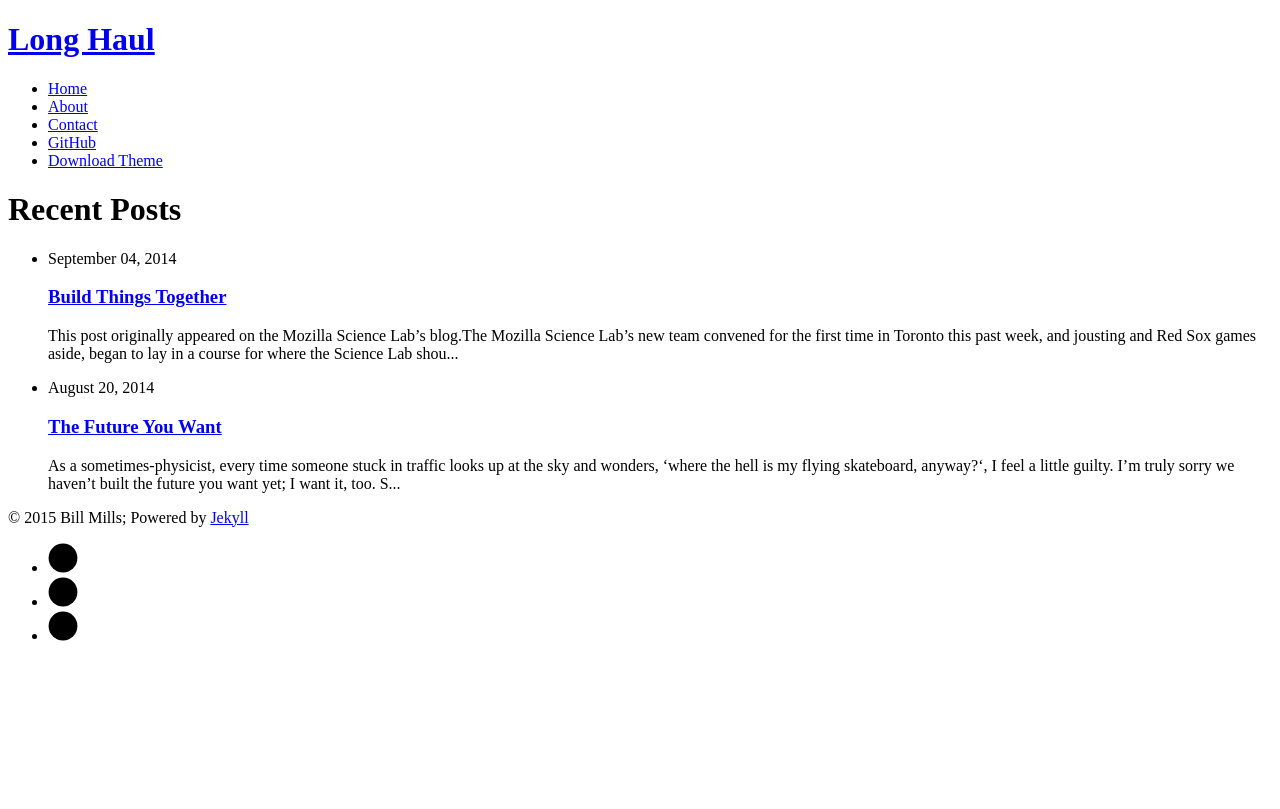
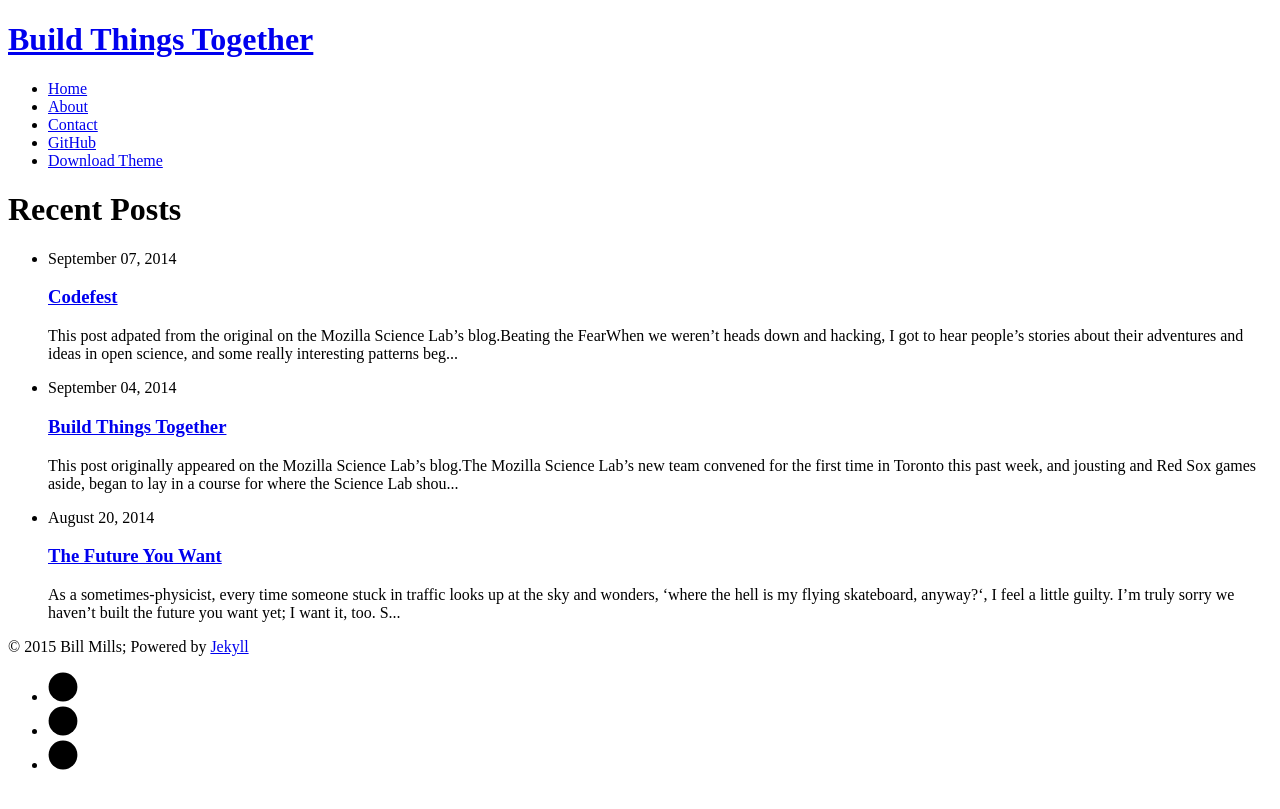
Before and after one commit to bkatiemills/blog, a Jekyll site: the page built from index.html, in a window 1280 px wide. Shown: the top 809 px of the page. Built offline with Jekyll 4.4.1, drawn with Linux system fonts in a browser that asks for light colours; nearby versions of some CDN libraries; Markdown is read by kramdown in place of the engine named in the settings; the list of posts is cut into pages by our own code; comment, search, counter and statistics services are not loaded; part of the change alters nothing that is shown.

Commit message:
migrating posts

```diff
--- a/_config.yml
+++ b/_config.yml
@@ -1,4 +1,4 @@
-title: Long Haul
+title: Build Things Together
 description: Long Form Jekyll theme built with SASS / COMPASS / SUSY
 
 url: x
--- /dev/null
+++ b/_posts/2014-09-07-codefest.markdown
@@ -0,0 +1,31 @@
+---
+layout: post
+title:  "Codefest"
+date:   2014-09-07
+---
+
+*This post adpated from the original on the Mozilla Science Lab's blog.*
+
+## Beating the Fear
+
+When we weren't heads down and hacking, I got to hear people's stories about their adventures and ideas in open science, and some really interesting patterns began to appear.
+
+The first thing a group of us managed to collaboratively hack together was a dinner plan for the night before. On the walk back, [Naupaka Zimmerman][naupaka] brought up a key problem that new researchers face; to paraphrase: "There are so many technology choices out there that sound the same to beginners - Zshell, Cshell, OMGshell - not to mention all the options they might not have noticed - how can they feel like they are making informed decisions?" The initial bewilderment this describes is a thread we as a community should tug on. My instincts say that worrying about technology choices and the nebulous concept of 'best', especially for beginners, is a trap of infinite anxiety; the focus needs to be on goals, and whatever tool lands your particular plane is *good enough for now*. Making mistakes and iterating next time is better than okay - it's how 'best' happens. But it's easy for me to say that, and Naupaka's point is crucial; how can we make a really warm and practical welcome to people jumping in for the first time?
+
+Much to my delight, Stephanie Hampton convened a [project][project] at Codefest to write a paper, intended for traditional journal publication, on how people can spool up from zero on open science. Tons of great ideas got exchanged in the session, but one thing that stood out to me after reviewing the notes was that the hurdles discussed were largely not technical - they were psychological. As a broad community, scientists coming to open practices are often fearful of getting scooped, or as the draft points out, afraid of being wrong in public. I have seen this over and over when I introduce researchers to open source version control, for example; there is always a lot of anxiety over putting 'bad' code up on GitHub, and a lot of time gets sunk into cleanup beforehand. Meanwhile, the majority of the code I put up on GitHub is terrible - [truly hilariously bad][bad] in some cases - but I maintain this doesn't matter; it's all part of the process. GitHub isn't my publication journal; it's my lab book. But again - it's easy for an open source stalwart to have that internalized; it's a whole different story for people new to the process, and their worries are very real. Helping resolve the anxieties that Naupaka, Stephanie et al so astutely described should be a key point of study for our community, beyond the merely technical.
+What Discoverability Problem?
+
+I think one of the biggest home runs we get out of an event like Codefest or the [MSL Sprint][sprint] is a critical mass of interaction. By putting all that knowledge together with low barriers to exchange, the discoverability problem that is one of open science's biggest bugbears is completely blown away. I saw this over and over at Codefest this week; from advising Lauren Hallett and Andy Lyons on [contributing][contribs] to a parser for extracting seed data from [Kew Gardens][kew], to hovering around the edges of Ben Best's conversation on GIS in R and Python to sitting with [Ralph and Matthew][ralph] at the Sprint to imagine [Trillian][trillian], the sheer volume of 'hey have you heard of X' creates a shared pool of knowledge that leaves bad discoverability no where to hide.  And when a collection of appealing tools are on the table, the next thing to get crushed is bad interoperability; if an opportunity appears to solve a major problem with a tool that already exists and is available for free, the incentive to make everything play nice together is huge.
+
+So how can we copy/paste this critical mass of interaction?  Stack Overflow has done it for mainstream software development.  Can we build a similar distributed community for the sciences? I think so - that's the community I've been talking about building lately, and that's the prize on the horizon; the end of the discoverability problem, natural pressure towards interoperability, and a clearer onramp for new participants.  As always, we hope you'll join us to make it so.
+
+When the event was wrapping up, an excellent point was made about what NCEAS was trying to do with their first ever Codefest: NCEAS hosted an unconference lead by participants because no institute or working group can or should hand down a formulation of open science to the world at large; like all cultures, research has to be lead by you the community; and if we want to build something for researchers, then it has to be built by researchers. The Mozilla Science Lab couldn't agree more; we're looking forward to many more events that do just that.
+
+[naupaka]: https://twitter.com/naupakaz
+[project]: https://github.com/NCEAS/open-science-codefest/issues/60
+[bad]: https://www.youtube.com/watch?v=hIs1fWumaXU&t=10m03s
+[sprint]: http://wp.mozillascience.org/the-mozsprint-heard-round-the-world/
+[contribs]: https://github.com/ajlyons/sidtraits
+[kew]: http://www.kew.org/
+[ralph]: http://wp.mozillascience.org/hooks-developer-engagement-at-mozsprint/
+[trillian]: http://trillianverse.org/
```
